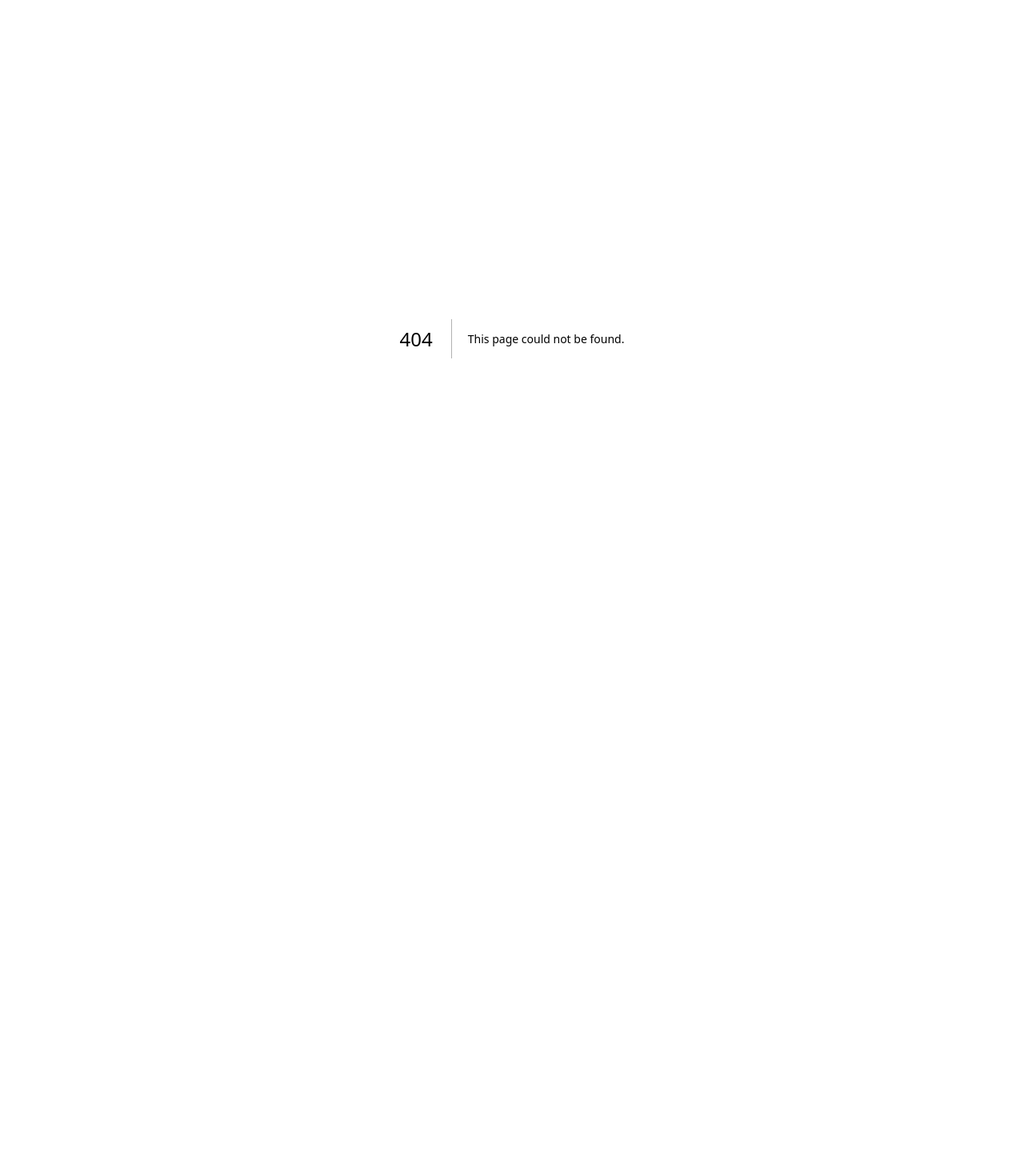
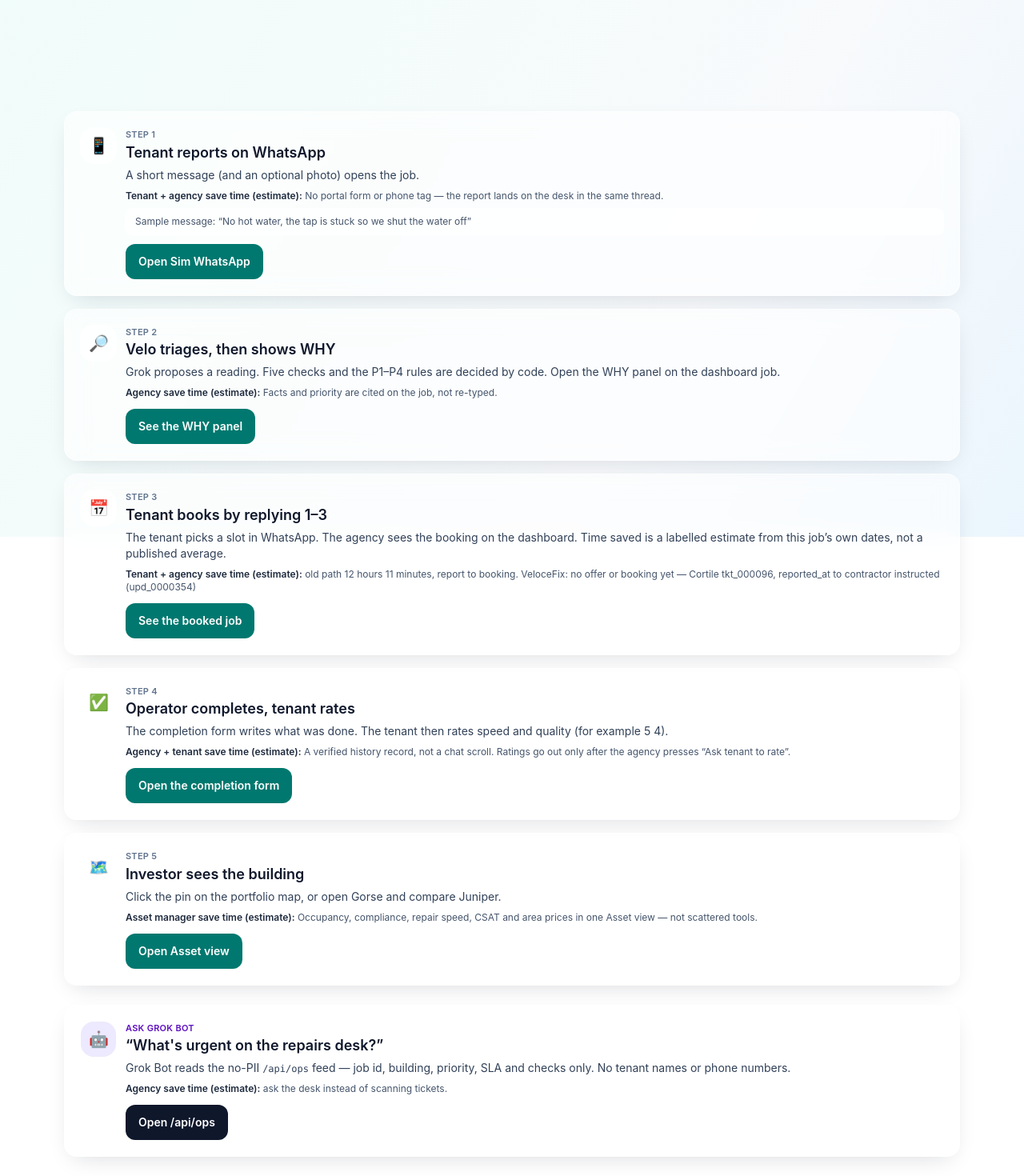
Before and after one commit to francescococcia/velocefix, a Next.js app: page /journey in a window 1280 px wide. Before the commit this address had no page. Shown: the part 129-1599 px from the top of the page at 80% size. Before the commit the page ends 976 px from the top, so only its background shows below. Built offline with nearby package versions, Linux system fonts and the light colour scheme.

Commit message:
Chunk 15: /journey user journey page, dashboard step strip, Ask Grok Bot card

```diff
--- /dev/null
+++ b/app/journey/page.tsx
@@ -0,0 +1,26 @@
+import { APP } from "@/config/app";
+import { getStore } from "@/lib/store";
+import { compareTimeSaved, timeSavedLine } from "@/lib/timeSaved";
+import { JourneyView } from "@/components/Journey";
+
+export const dynamic = "force-dynamic";
+
+const WALKTHROUGH_JOB = "j-cortile-000096";
+
+export default function JourneyPage() {
+  const job = getStore().jobs.find((j) => j.id === WALKTHROUGH_JOB);
+  const comparison = job ? compareTimeSaved(job) : undefined;
+  return (
+    <>
+      <div className="vf-dash-bg" aria-hidden />
+      <JourneyView
+        times={{
+          estimateLabel: APP.timeSaved.estimateLabel,
+          jobId: WALKTHROUGH_JOB,
+          line: comparison ? timeSavedLine(comparison) : "old path: no case dates in config. VeloceFix: no offer or booking yet",
+          source: comparison?.oldSource,
+        }}
+      />
+    </>
+  );
+}
--- a/app/page.tsx
+++ b/app/page.tsx
@@ -13,6 +13,7 @@ import { summariseRatings } from "@/lib/rating";
 import Link from "next/link";
 import { loadMapData } from "@/lib/mapData";
 import { PortfolioMapClient } from "@/components/PortfolioMapClient";
+import { JourneyStrip } from "@/components/Journey";
 
 export const dynamic = "force-dynamic";
 
@@ -31,6 +32,7 @@ export default async function Dashboard() {
   return (
     <div className="space-y-6">
       <div className="vf-dash-bg" aria-hidden />
+      <JourneyStrip />
       <PortfolioMapClient data={mapData} />
       <div className="grid gap-4 sm:grid-cols-2">
         <FadeIn>
@@ -78,7 +80,7 @@ export default async function Dashboard() {
                   const dwelly = !!(j.source?.startsWith("Dwelly") || unit?.source?.startsWith("Dwelly"));
                   const history = s.works.filter((w) => w.unitId === j.unitId);
                   return (
-                    <MotionItem key={j.id} layoutId={j.id} className="py-2 text-sm">
+                    <MotionItem key={j.id} id={`job-${j.id}`} layoutId={j.id} className="scroll-mt-28 py-2 text-sm">
                       <div className="flex items-center gap-2 flex-wrap">
                         <PriorityBadge p={j.priority.priority} />
                         <span className="font-medium">{j.proposal.issue.replace(/_/g, " ")}</span>
--- /dev/null
+++ b/components/Journey.tsx
@@ -0,0 +1,194 @@
+"use client";
+
+import Link from "next/link";
+import { motion, useReducedMotion } from "framer-motion";
+
+export const JOURNEY_STEPS = [
+  { n: 1, id: "step-1", short: "Report", href: "/journey#step-1" },
+  { n: 2, id: "step-2", short: "Triage", href: "/journey#step-2" },
+  { n: 3, id: "step-3", short: "Book", href: "/journey#step-3" },
+  { n: 4, id: "step-4", short: "Complete", href: "/journey#step-4" },
+  { n: 5, id: "step-5", short: "Asset view", href: "/journey#step-5" },
+] as const;
+
+export function JourneyStrip({ className = "" }: { className?: string }) {
+  return (
+    <nav aria-label="How it works" className={`vf-glass flex flex-wrap items-center gap-2 px-3 py-2 ${className}`}>
+      <Link href="/journey" className="text-sm font-semibold text-slate-900 hover:underline">
+        How it works
+      </Link>
+      <ol className="flex min-w-0 flex-1 flex-wrap gap-1 sm:justify-end">
+        {JOURNEY_STEPS.map((s) => (
+          <li key={s.n}>
+            <Link
+              href={s.href}
+              className="inline-flex min-h-9 items-center gap-1.5 rounded-full bg-white/70 px-2.5 text-xs font-medium text-slate-700 ring-1 ring-slate-200/80 hover:bg-white"
+            >
+              <span className="inline-flex h-5 w-5 items-center justify-center rounded-full bg-teal-700 text-[10px] font-semibold text-white">
+                {s.n}
+              </span>
+              {s.short}
+            </Link>
+          </li>
+        ))}
+      </ol>
+    </nav>
+  );
+}
+
+export type JourneyTimes = {
+  estimateLabel: string;
+  jobId: string;
+  line: string;
+  source?: string;
+};
+
+export function JourneyView({ times }: { times: JourneyTimes }) {
+  const reduce = useReducedMotion();
+  const sample = "No hot water, the tap is stuck so we shut the water off";
+  const card = reduce
+    ? { hidden: { opacity: 1, y: 0 }, show: { opacity: 1, y: 0 } }
+    : { hidden: { y: 12 }, show: { opacity: 1, y: 0 } };
+  const list = {
+    hidden: {},
+    show: { transition: reduce ? { duration: 0 } : { staggerChildren: 0.08, delayChildren: 0.05 } },
+  };
+
+  const steps = [
+    {
+      id: "step-1",
+      n: 1,
+      icon: "📱",
+      title: "Tenant reports on WhatsApp",
+      who: "Tenant + agency",
+      saves: "No portal form or phone tag — the report lands on the desk in the same thread.",
+      body: "A short message (and an optional photo) opens the job.",
+      href: "/sim",
+      cta: "Open Sim WhatsApp",
+      extra: (
+        <p className="mt-2 rounded-lg bg-white/70 px-3 py-2 text-xs text-slate-600 ring-1 ring-white/80">
+          Sample message: “{sample}”
+        </p>
+      ),
+    },
+    {
+      id: "step-2",
+      n: 2,
+      icon: "🔎",
+      title: "Velo triages, then shows WHY",
+      who: "Agency",
+      saves: "Facts and priority are cited on the job, not re-typed.",
+      body: "Grok proposes a reading. Five checks and the P1–P4 rules are decided by code. Open the WHY panel on the dashboard job.",
+      href: `/#job-${times.jobId}`,
+      cta: "See the WHY panel",
+    },
+    {
+      id: "step-3",
+      n: 3,
+      icon: "📅",
+      title: "Tenant books by replying 1–3",
+      who: "Tenant + agency",
+      saves: `${times.line}${times.source ? ` — ${times.source}` : ""}`,
+      body: "The tenant picks a slot in WhatsApp. The agency sees the booking on the dashboard. Time saved is a labelled estimate from this job’s own dates, not a published average.",
+      href: `/#job-${times.jobId}`,
+      cta: "See the booked job",
+    },
+    {
+      id: "step-4",
+      n: 4,
+      icon: "✅",
+      title: "Operator completes, tenant rates",
+      who: "Agency + tenant",
+      saves: "A verified history record, not a chat scroll. Ratings go out only after the agency presses “Ask tenant to rate”.",
+      body: "The completion form writes what was done. The tenant then rates speed and quality (for example 5 4).",
+      href: `/jobs/${times.jobId}/complete`,
+      cta: "Open the completion form",
+    },
+    {
+      id: "step-5",
+      n: 5,
+      icon: "🗺️",
+      title: "Investor sees the building",
+      who: "Asset manager",
+      saves: "Occupancy, compliance, repair speed, CSAT and area prices in one Asset view — not scattered tools.",
+      body: "Click the pin on the portfolio map, or open Gorse and compare Juniper.",
+      href: "/buildings/bld_0006?compare=bld_0119",
+      cta: "Open Asset view",
+    },
+  ];
+
+  return (
+    <div className="space-y-6">
+      <header>
+        <p className="text-xs font-semibold uppercase tracking-wide text-teal-800">Demo journey</p>
+        <h1 className="text-2xl font-semibold text-slate-900">How VeloceFix works</h1>
+        <p className="mt-1 max-w-2xl text-sm text-slate-600">
+          Five steps from a WhatsApp report to the Asset view. Each card opens the real screen. Time saved is a labelled {times.estimateLabel}.
+        </p>
+      </header>
+
+      <motion.ol className="grid gap-4" variants={list} initial="hidden" animate="show">
+        {steps.map((s) => (
+          <motion.li
+            key={s.id}
+            id={s.id}
+            variants={card}
+            transition={reduce ? { duration: 0 } : { type: "spring", stiffness: 280, damping: 28 }}
+            className="vf-glass scroll-mt-28 p-4 sm:p-5"
+          >
+            <div className="flex items-start gap-3">
+              <span className="flex h-11 w-11 shrink-0 items-center justify-center rounded-2xl bg-white/80 text-xl ring-1 ring-white/70" aria-hidden>
+                {s.icon}
+              </span>
+              <div className="min-w-0 flex-1">
+                <p className="text-[11px] font-semibold uppercase tracking-wide text-slate-500">Step {s.n}</p>
+                <h2 className="text-lg font-semibold text-slate-900">{s.title}</h2>
+                <p className="mt-1 text-sm text-slate-700">{s.body}</p>
+                <p className="mt-2 text-xs text-slate-600">
+                  <span className="font-semibold text-slate-800">{s.who} save time ({times.estimateLabel}):</span> {s.saves}
+                </p>
+                {s.extra}
+                <Link
+                  href={s.href}
+                  className="mt-3 inline-flex min-h-11 items-center rounded-xl bg-teal-700 px-4 text-sm font-semibold text-white hover:bg-teal-800"
+                >
+                  {s.cta}
+                </Link>
+              </div>
+            </div>
+          </motion.li>
+        ))}
+      </motion.ol>
+
+      <motion.aside
+        id="step-grok"
+        initial={reduce ? false : { y: 12 }}
+        animate={{ opacity: 1, y: 0 }}
+        transition={reduce ? { duration: 0 } : { type: "spring", stiffness: 280, damping: 28, delay: 0.45 }}
+        className="vf-glass p-4 sm:p-5"
+      >
+        <div className="flex items-start gap-3">
+          <span className="flex h-11 w-11 shrink-0 items-center justify-center rounded-2xl bg-violet-100 text-xl" aria-hidden>
+            🤖
+          </span>
+          <div className="min-w-0 flex-1">
+            <p className="text-[11px] font-semibold uppercase tracking-wide text-violet-800">Ask Grok Bot</p>
+            <h2 className="text-lg font-semibold text-slate-900">“What&apos;s urgent on the repairs desk?”</h2>
+            <p className="mt-1 text-sm text-slate-700">
+              Grok Bot reads the no-PII <code className="text-xs">/api/ops</code> feed — job id, building, priority, SLA and checks only. No tenant names or phone numbers.
+            </p>
+            <p className="mt-2 text-xs text-slate-600">
+              <span className="font-semibold text-slate-800">Agency save time ({times.estimateLabel}):</span> ask the desk instead of scanning tickets.
+            </p>
+            <Link
+              href="/api/ops"
+              className="mt-3 inline-flex min-h-11 items-center rounded-xl bg-slate-900 px-4 text-sm font-semibold text-white hover:bg-slate-800"
+            >
+              Open /api/ops
+            </Link>
+          </div>
+        </div>
+      </motion.aside>
+    </div>
+  );
+}
--- a/components/Motion.tsx
+++ b/components/Motion.tsx
@@ -91,14 +91,17 @@ export function MotionItem({
   children,
   className,
   layoutId,
+  id,
 }: {
   children: ReactNode;
   className?: string;
   layoutId?: string;
+  id?: string;
 }) {
   const reduce = useReducedMotion();
   return (
     <motion.li
+      id={id}
       layout={!reduce}
       layoutId={reduce ? undefined : layoutId}
       className={className}
--- a/components/SiteHeader.tsx
+++ b/components/SiteHeader.tsx
@@ -36,6 +36,7 @@ export function SiteHeader() {
           </div>
           <nav className="mt-1 flex flex-wrap gap-x-4 gap-y-1">
             <NavLink href="/">Dashboard</NavLink>
+            <NavLink href="/journey">How it works</NavLink>
             <NavLink href="/sim">Sim WhatsApp</NavLink>
           </nav>
         </div>
```
